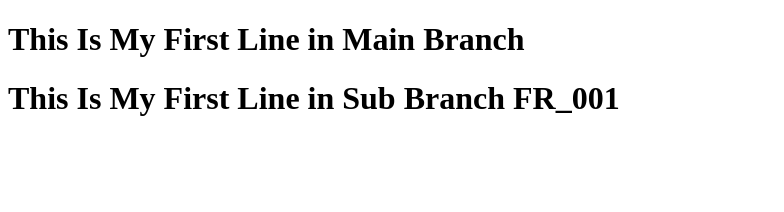
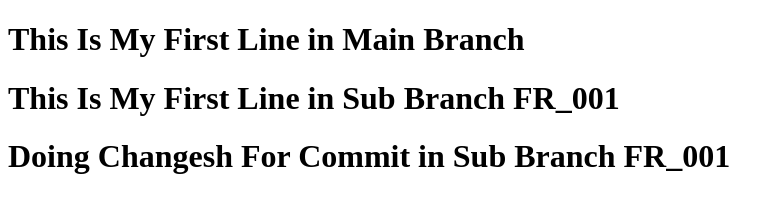
Before and after one commit to satishwankhede/First_Repo, a plain HTML site: page index.html in a window 1280 px wide. Shown: the whole page, without its empty margins (0-784 px from the left). Drawn offline with Linux system fonts and the light colour scheme.

Commit message:
This is first Commit in SubBranch

```diff
--- a/index.html
+++ b/index.html
@@ -8,6 +8,9 @@
 <body>
     <h1>This Is My First Line in Main Branch</h1>
     <h1>This Is My First Line in Sub Branch FR_001</h1>
+    <h1>Doing  Changesh For Commit in Sub Branch FR_001</h1>
+
+
 
 </body>
 </html>
```
